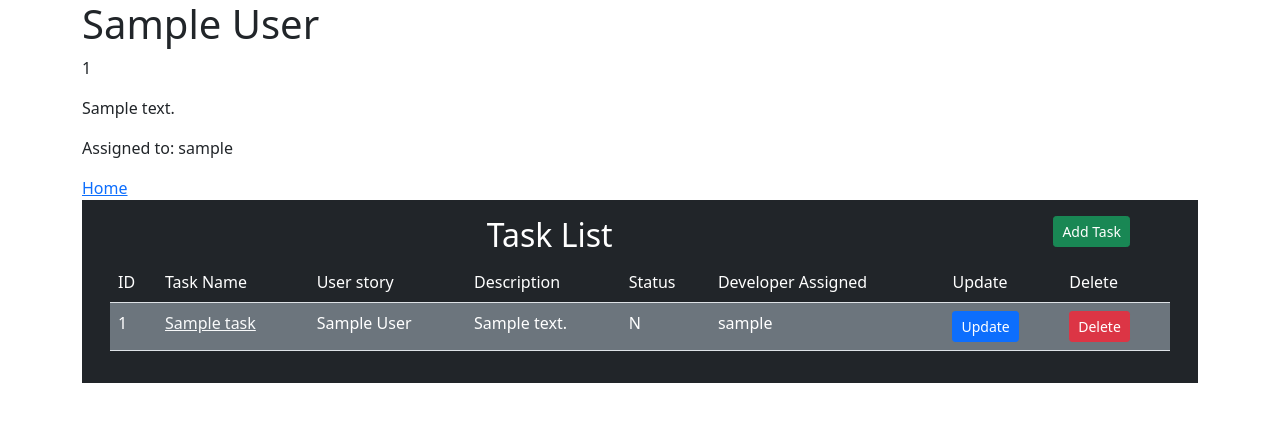
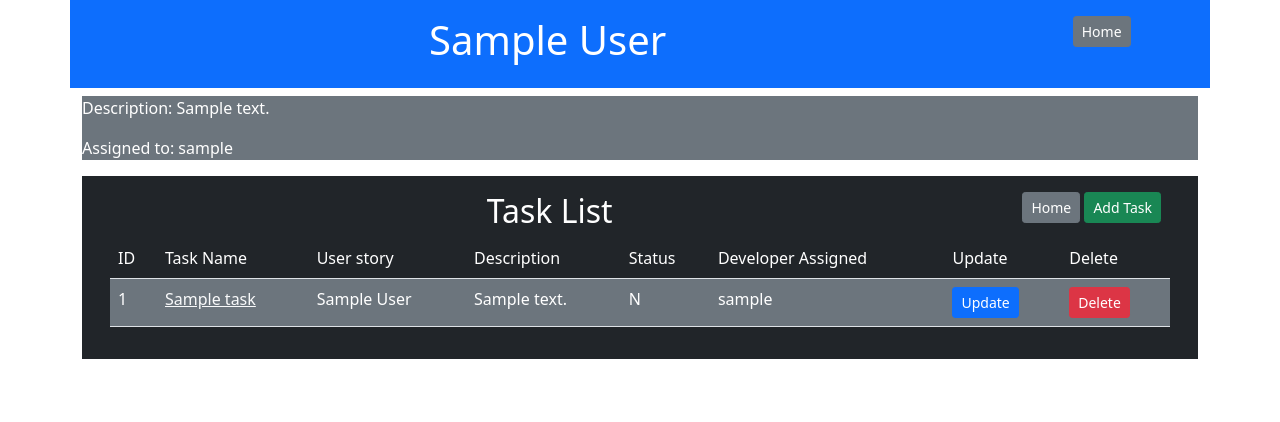
Before and after one commit to Chana023/django-project-2, a Django app: page /scrumapp/User_Story/detail/1 in a window 1280 px wide. Shown: the top 422 px of the page. Run offline with Django 4.2, Linux system fonts and the light colour scheme; a user stored in the database is signed in; tables that the repository leaves empty hold one stand-in row (values such as "Sample post").

Commit message:
Added styling for task list and task detail

```diff
--- a/scrumapp/templates/scrumapp/Task_list.html
+++ b/scrumapp/templates/scrumapp/Task_list.html
@@ -6,6 +6,7 @@
     <h2>Task List</h2>
   </div>
   <div class="col-2 text-center">
+    <a href="{% url 'home'%}" class="btn btn-secondary btn-sm">Home</a>
     <a href="{% url 'task-create' %}" class="btn btn-success btn-sm">Add Task</a>
   </div>
 
--- a/scrumapp/templates/scrumapp/User_Story_detail.html
+++ b/scrumapp/templates/scrumapp/User_Story_detail.html
@@ -1,13 +1,21 @@
 {% extends 'scrumapp/index.html' %}
 
 {% block content %}
-<h1>{{user_story.name}}</h1>
-<p>{{user_story.id}}</p>
-<p>{{user_story.description}}</p>
-<p>Assigned to: {{ user_story.scrum_master }}</p>
 
+<div class="row gy-5 text-center p-3 mb-2 bg-primary text-white">
+    <div class="col-10">
+        <h1>{{user_story.name}}</h1>
+    </div>
+    <div class="col-2">
+        <a href="{% url 'home'%}" class="btn btn-secondary btn-sm">Home</a>
+    </div>
 
-<a href="{% url 'home'%}">Home</a>
+</div>
+
+<div class="bg-secondary text-white">
+    <p>Description: {{user_story.description}}</p>
+    <p>Assigned to: {{ user_story.scrum_master }}</p>
+</div>
 
 <div class="task-list">
     {% include "scrumapp/Task_list.html" %}
--- a/scrumapp/templates/scrumapp/home.html
+++ b/scrumapp/templates/scrumapp/home.html
@@ -6,9 +6,11 @@
         <div class="col-10">
             <h1>ScrumApp</h1>
         </div>
-        <div class="col-2">
+        <div class="col-1">
             <p>Logged in: {{user.username}}</p>
-        <a href="{% url 'logout' %}" class="btn btn-secondary btn-sm">Logout</a>
+        </div>
+        <div class="col-1">
+            <a href="{% url 'logout' %}" class="btn btn-secondary btn-sm">Logout</a>
         </div>
     </div>
 
```
Also changed, not shown: scrumapp/templates/scrumapp/Task_detail.html (+18 -10 lines).
